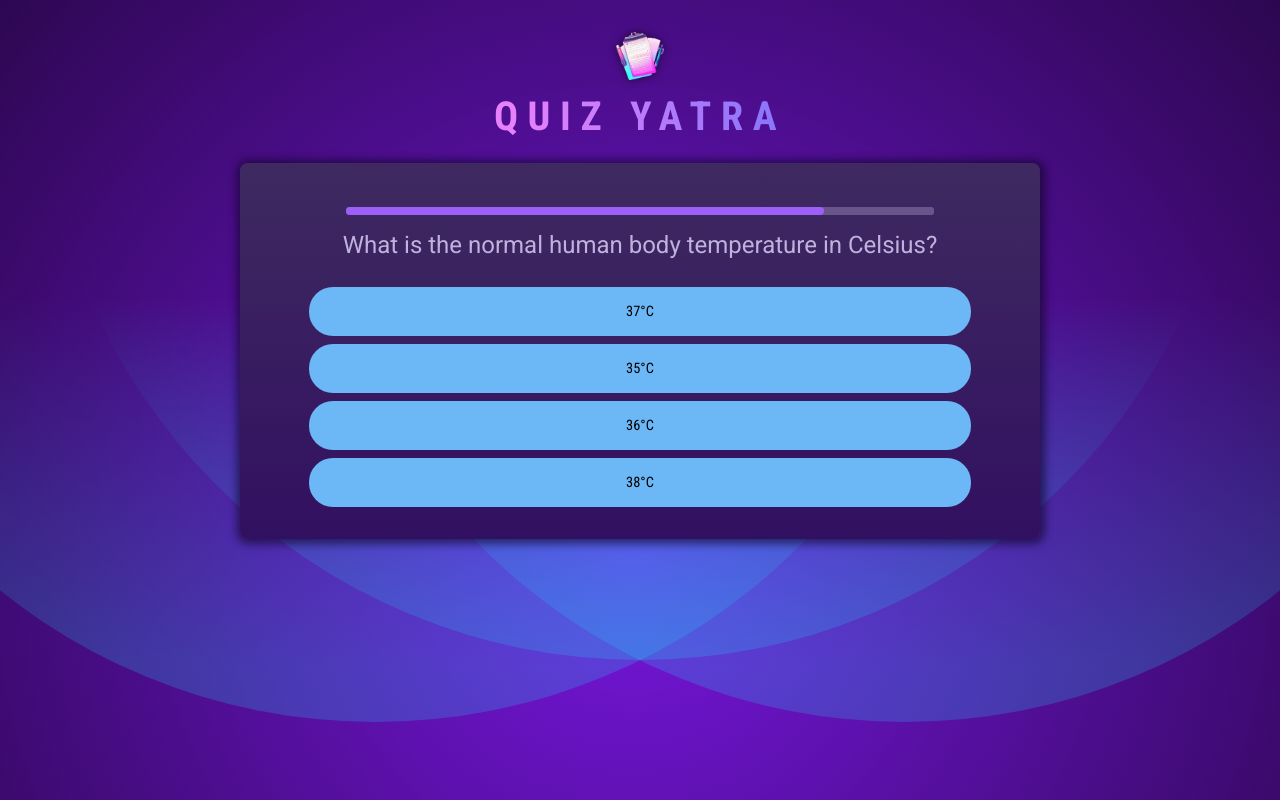
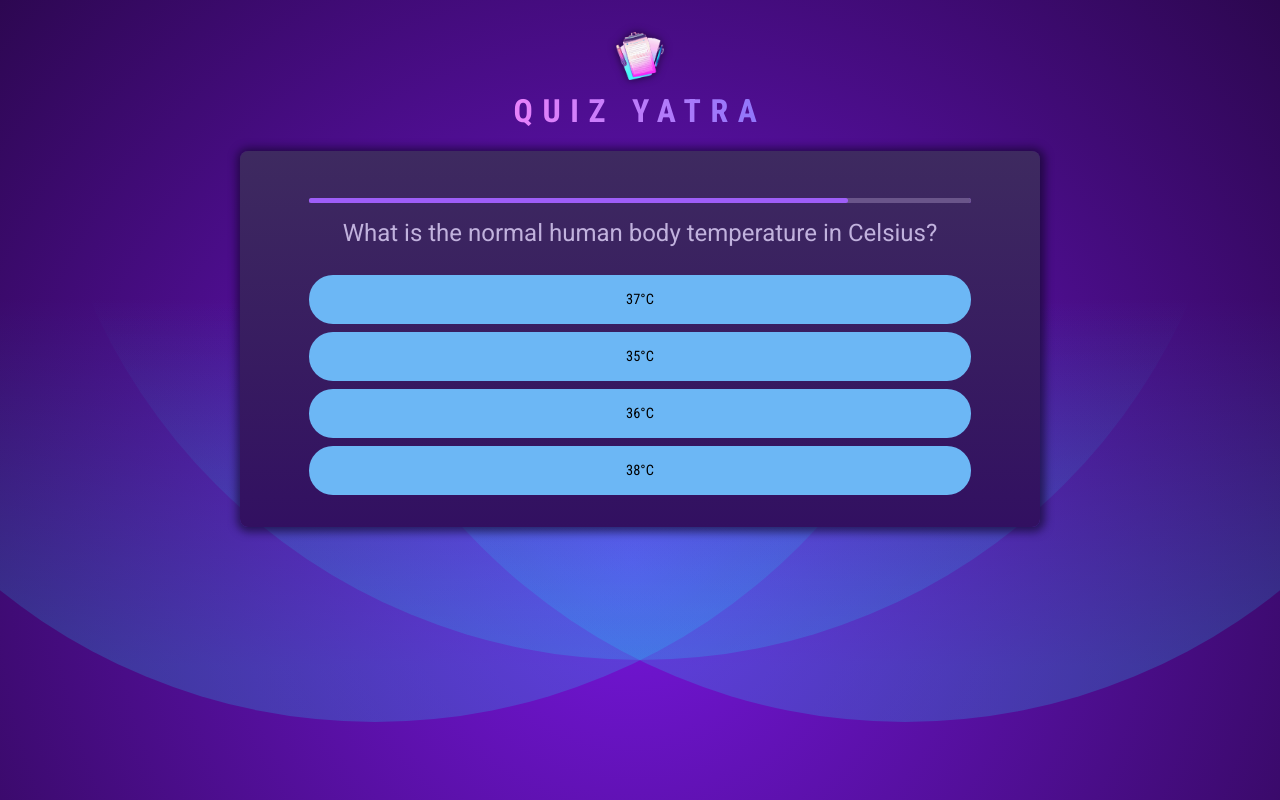
Before and after one commit to AJAY2K0/Quiz_Web_App, a React (Vite) app: page / in a window 1280 px wide. Both pictures are taken after a click on the button "Start Quiz". Built offline with nearby package versions, Linux system fonts and the light colour scheme.

Commit message:
Updated uI Layout

```diff
--- a/src/index.css
+++ b/src/index.css
@@ -7,16 +7,13 @@
 html {
   font-family: "Roboto", sans-serif;
   line-height: 1.5;
-
   color: #ebe7ef;
-
   font-synthesis: none;
   text-rendering: optimizeLegibility;
   -webkit-font-smoothing: antialiased;
   -moz-osx-font-smoothing: grayscale;
-  -webkit-text-size-adjust: 100%;
+  -webkit-text-size-adjust: 0%;
   height: 100%;
-  /* min-height: 100rem; */
 }
 
 body {
@@ -43,7 +40,7 @@ header img {
 header h1 {
   font-family: "Roboto Condensed", sans-serif;
   font-weight: bold;
-  font-size: 2.5rem;
+  font-size: 2rem;
   letter-spacing: 0.6rem;
   margin: 0;
   text-transform: uppercase;
@@ -97,8 +94,8 @@ header h1 {
 }
 
 #question progress {
-  width: 80%;
-  height: 0.5rem;
+  width: 90%;
+  height: 0.3rem;
   border-radius: 24px;
   background: #9e5ef8;
   margin: 0;
@@ -154,7 +151,7 @@ header h1 {
   width: 100%;
   font-family: "Roboto Condensed", sans-serif;
   font-size: 0.9rem;
-  padding: 1rem 2rem;
+  padding: 1rem;
   border: none;
   border-radius: 24px;
   background: linear-gradient(180deg, #81f1fb 0%, #73d2f8 100%);
```
